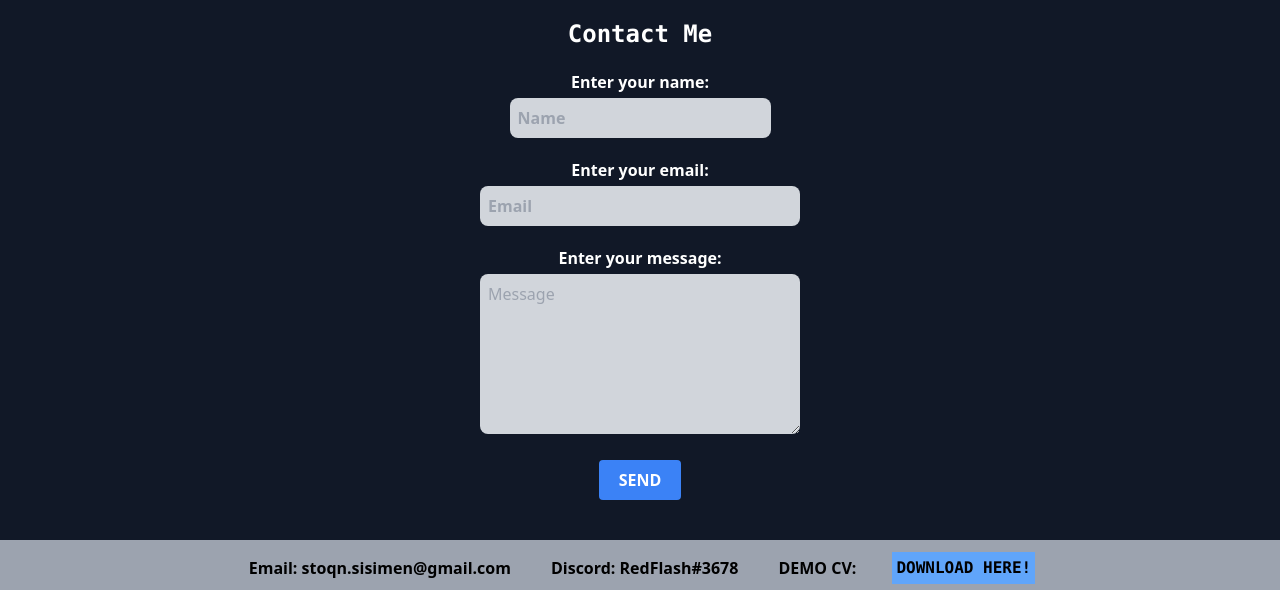
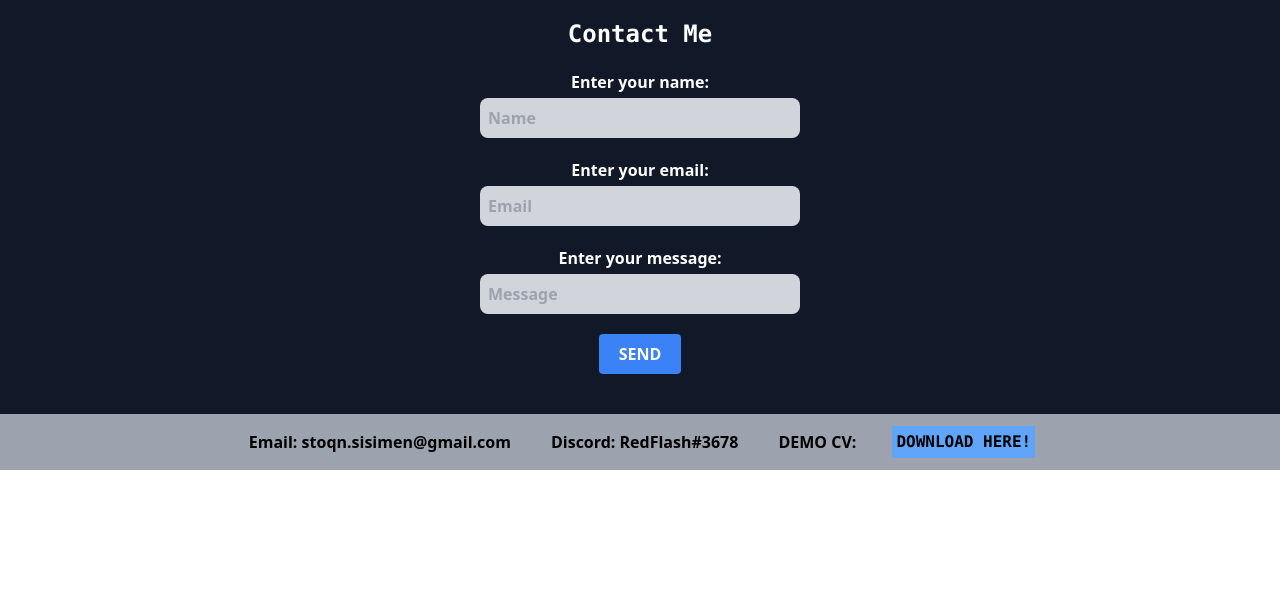
Before and after one commit to enermax5555/Portfolio, a React (Create React App) app in the folder portfolio/: page / in a window 1280 px wide. Shown: the part 1290-1880 px from the top of the page. After the commit the page ends 1760 px from the top, so only its background shows below. Built offline with nearby package versions, Linux system fonts and the light colour scheme.

Commit message:
Added input array and map it to the form

```diff
--- a/portfolio/src/Components/Contact.js
+++ b/portfolio/src/Components/Contact.js
@@ -6,6 +6,37 @@ import emailjs from 'emailjs-com'
 export default function Contact() {
     const form=useRef();
 
+    const inputform = [
+        {
+            pText: 'Enter your name:',
+            type: 'text',
+            name: 'user_name',
+            placeholder: 'Name',
+            rows: '0'
+        },
+        {
+            pText: 'Enter your email:',
+            type: 'email',
+            name: 'user_email',
+            placeholder: 'Email',
+            rows: '0'
+        },
+        {
+            pText: 'Enter your message:',
+            type: 'textarea',
+            name: 'message',
+            placeholder: 'Message',
+            rows: '6'
+        },
+    ]
+    const InputForms = inputform.map((e) => {
+        return(
+            <div>
+                <p className='text-white pb-1 cursor-default select-none'>{e.pText}</p>
+                <input type={e.type} name={e.name} placeholder={e.placeholder} rows={e.rows} className='border-solid border-gray-600 bg-gray-300 rounded-lg p-2 w-80' />
+            </div>
+        )
+    })
     const sendEmail = (e) => {
         e.preventDefault();
 
@@ -29,18 +60,7 @@ export default function Contact() {
                 <form ref={form} onSubmit={sendEmail}>
                     <div className='grid grid-col-1 gap-y-5 justify-center text-center font-bold pb-10'>
                         <input type='hidden' name='contact_number'/>
-                        <div>
-                        <p className='text-white pb-1 cursor-default select-none'>Enter your name:</p>
-                        <input type='text' name='user_name' placeholder='Name' className='border-solid border-gray-600 bg-gray-300 rounded-lg p-2'/>
-                    </div>
-                    <div>
-                        <p className='text-white pb-1 cursor-default select-none'>Enter your email:</p>
-                        <input type='email' name='user_email' placeholder='Email' className='border-solid border-gray-600 bg-gray-300 rounded-lg p-2 w-80'/>
-                    </div>
-                    <div>
-                        <p className='text-white pb-1 cursor-default select-none'>Enter your message:</p>
-                        <textarea type='text' name='message' rows='6' placeholder='Message' className='border-solid border-gray-600 bg-gray-300 rounded-lg w-full p-2 font-normal'/>
-                    </div>
+                        {InputForms}
                     <div>
                         <button type='submit' value='Send' className='bg-blue-500 text-white rounded px-5 py-2 hover:bg-blue-700 hover:shadow-lg duration-300'>SEND</button>
                     </div>
--- a/portfolio/src/Components/Project.js
+++ b/portfolio/src/Components/Project.js
@@ -25,9 +25,9 @@ export default function Projects() {
 
 
     ]
-    const projectsItems = projects.map((item, a) => {
+    const projectsItems = projects.map((item) => {
         return (
-            <div key={a}>
+            <div>
                 <a href={item.ref}>
                     <img className='rounded-lg h-40 w-80 lg:blur hover:blur-none duration-300 cursor-pointer' src={item.src} alt={item.alt} />
                     <p className='py-5'>{item.text}</p>
```
